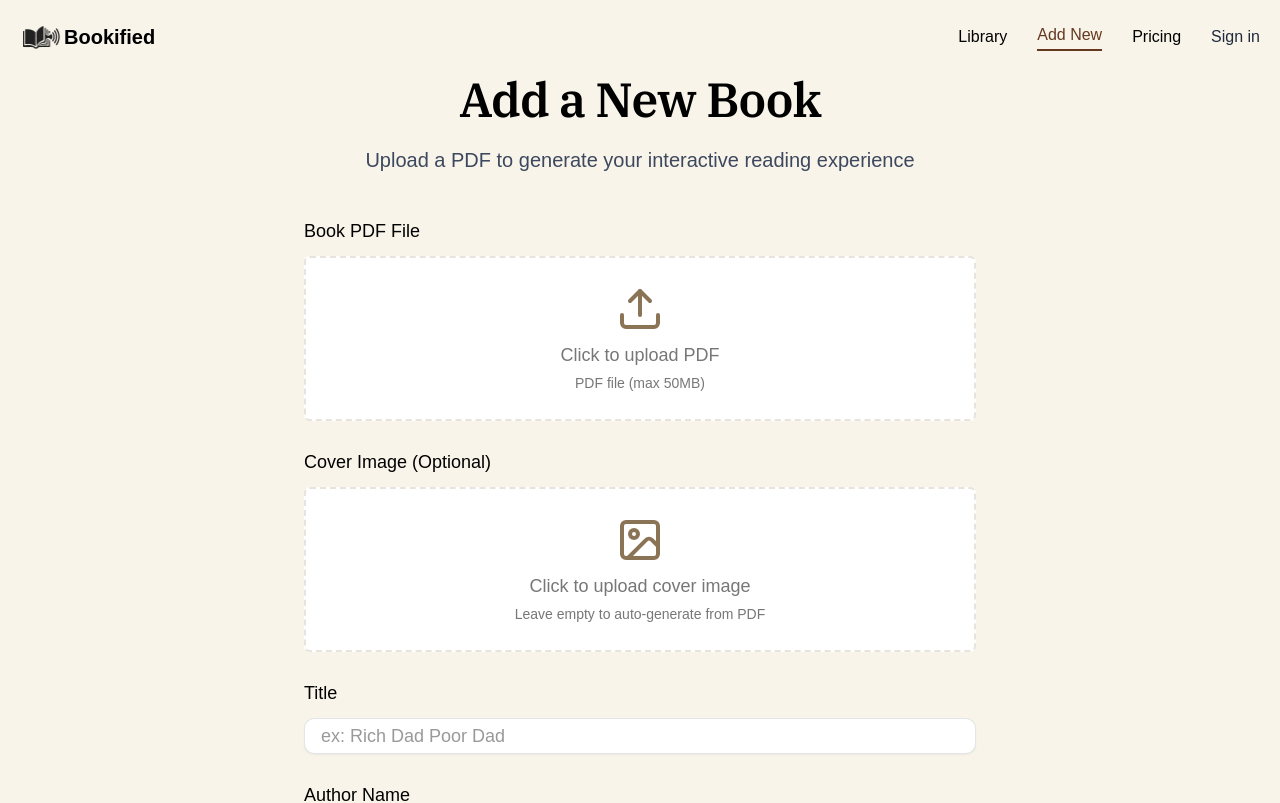
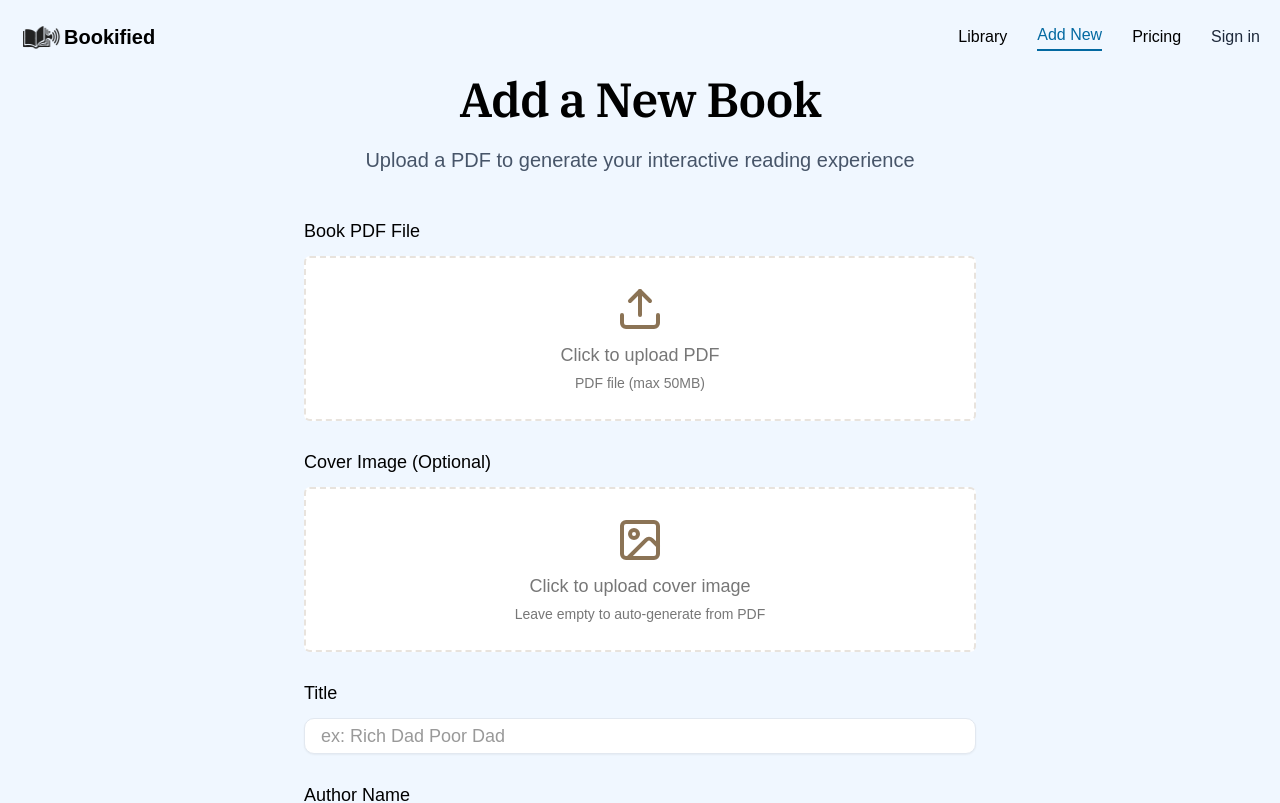
Before and after one commit to Sujata005/SpeakingBooks, a Next.js app: page /books/new in a window 1280 px wide. Shown: the top 803 px of the page. Built offline with nearby package versions, Linux system fonts and the light colour scheme; no server answers; a web font is replaced by a local one.

Commit message:
style: update theme to soft sky blue and powder blue

```diff
--- a/app/globals.css
+++ b/app/globals.css
@@ -50,78 +50,68 @@
 :root {
   --radius: 0.625rem;
 
-  /* Warm Literary Backgrounds */
-  --bg-primary: #f8f4e9;
-  --bg-secondary: #f3e4c7;
-  --bg-tertiary: #fff6e5;
+  /* NEW: Soft Sky Blue Backgrounds */
+  --bg-primary: #f0f7ff;      /* Very light sky blue instead of cream */
+  --bg-secondary: #e0f0fe;    /* Light powder blue instead of tan */
+  --bg-tertiary: #f8fbff;     /* Almost white sky tint */
   --bg-card: #ffffff;
 
-  /* Warm Text Colors */
-  --text-primary: #212a3b;
-  --text-secondary: #3d485e;
-  --text-muted: #222c37;
+  /* Refined Text Colors (Dark Blue-Grey) */
+  --text-primary: #1e293b;    /* Slate 800 */
+  --text-secondary: #475569;  /* Slate 600 */
+  --text-muted: #64748b;
 
-  /* Warm Accent */
-  --accent-warm: #212a3b;
-  --accent-warm-hover: #3d485e;
-  --accent-light: #fff6e5;
+  /* Sky Blue Accents */
+  --accent-warm: #3b82f6;     /* Bright Blue instead of Dark Navy */
+  --accent-warm-hover: #2563eb;
+  --accent-light: #eff6ff;
 
   /* Semantic Colors */
-  --success: #7c9a82;
-  --warning: #d4a853;
+  --success: #10b981;
+  --warning: #f59e0b;
 
-  /* Borders */
-  --border-subtle: rgba(33, 42, 59, 0.12);
-  --border-medium: rgba(33, 42, 59, 0.2);
+  /* Borders (Tinted Blue) */
+  --border-subtle: rgba(59, 130, 246, 0.1);
+  --border-medium: rgba(59, 130, 246, 0.2);
 
-  /* Soft Shadows */
-  --shadow-soft-sm: 0 1px 2px rgba(0, 0, 0, 0.04), 0 1px 3px rgba(0, 0, 0, 0.06);
-  --shadow-soft: 0 1px 3px rgba(0, 0, 0, 0.04), 0 4px 12px rgba(0, 0, 0, 0.08);
-  --shadow-soft-md: 0 2px 4px rgba(0, 0, 0, 0.04), 0 8px 16px rgba(0, 0, 0, 0.08);
-  --shadow-soft-lg: 0 4px 12px rgba(0, 0, 0, 0.08), 0 16px 32px rgba(0, 0, 0, 0.12);
-  --shadow-book: 0px 10px 30px 0px rgba(0, 0, 0, 0.1);
+  /* Soft Shadows (Blue-tinted for softness) */
+  --shadow-soft-sm: 0 1px 2px rgba(30, 58, 138, 0.04);
+  --shadow-soft: 0 4px 12px rgba(30, 58, 138, 0.08);
+  --shadow-book: 0px 10px 30px 0px rgba(30, 58, 138, 0.15);
 
-  /* Base theme colors */
-  --background: #f8f4e9;
-  --foreground: #212a3b;
+  /* Base theme colors - UPDATED FOR POWDER BLUE */
+  --background: #f0f7ff;
+  --foreground: #1e293b;
   --card: #ffffff;
-  --card-foreground: #212a3b;
+  --card-foreground: #1e293b;
   --popover: #ffffff;
-  --popover-foreground: #212a3b;
-  --primary: #212a3b;
+  --popover-foreground: #1e293b;
+  --primary: #334155;          /* 2 Shades Darker Slate Blue for contrast */
   --primary-foreground: #ffffff;
-  --secondary: #f3e4c7;
-  --secondary-foreground: #212a3b;
-  --muted: #f3e4c7;
-  --muted-foreground: #3d485e;
-  --accent: #fff6e5;
-  --accent-foreground: #212a3b;
+  --secondary: #e0f0fe;
+  --secondary-foreground: #1e293b;
+  --muted: #f1f5f9;
+  --muted-foreground: #64748b;
+  --accent: #e0f2fe;
+  --accent-foreground: #0369a1;
   --destructive: oklch(0.577 0.245 27.325);
-  --border: rgba(33, 42, 59, 0.12);
-  --input: rgba(33, 42, 59, 0.12);
-  --ring: #212a3b;
-  --chart-1: oklch(0.646 0.222 41.116);
-  --chart-2: oklch(0.6 0.118 184.704);
-  --chart-3: oklch(0.398 0.07 227.392);
-  --chart-4: oklch(0.828 0.189 84.429);
-  --chart-5: oklch(0.769 0.188 70.08);
+  --border: #e2e8f0;
+  --input: #e2e8f0;
+  --ring: #3b82f6;
+
   --sidebar: #ffffff;
-  --sidebar-foreground: #212a3b;
-  --sidebar-primary: #212a3b;
-  --sidebar-primary-foreground: #ffffff;
-  --sidebar-accent: #f3e4c7;
-  --sidebar-accent-foreground: #212a3b;
-  --sidebar-border: rgba(33, 42, 59, 0.12);
-  --sidebar-ring: #212a3b;
+  --sidebar-foreground: #1e293b;
+  --sidebar-primary: #3b82f6;
+  --sidebar-accent: #f0f7ff;
+  --sidebar-border: #e2e8f0;
 
   /* Brand color */
-  --blue: #212a3b;
+  --blue: #3b82f6;
 
-  /* Brand accent (warm brown) - for active states and CTAs */
-  --color-brand: #663820;
-  --color-brand-hover: #7a4528;
+  /* Updated Brand Accents (Replacing the Brown #663820) */
+  --color-brand: #0369a1;       /* Deep Ocean Blue */
+  --color-brand-hover: #075985;
 
-  /* Layout dimensions */
   --navbar-height: 74px;
 }
 
@@ -212,7 +202,7 @@
     @apply relative z-20 flex flex-col justify-center items-center p-7;
   }
   .form-btn {
-    @apply !w-full h-14 rounded-[10px] bg-[#663820] cursor-pointer hover:bg-[#7a4528] text-xl text-white font-bold transition-colors;
+    @apply !w-full h-14 rounded-[10px] bg-[#0369a1] cursor-pointer hover:hover:bg-[#075985] text-xl text-white font-bold transition-colors;
     font-family: 'IBM Plex Serif', serif;
   }
   .loading-wrapper {
@@ -384,10 +374,10 @@
      VAPI CONTROLS COMPONENT
      =========================================== */
   .vapi-header-card {
-    @apply flex items-center gap-6 bg-[#f3e4c7] rounded-[14px] p-6 relative overflow-hidden;
+    @apply flex items-center gap-6 bg-[#e0f0fe] rounded-[14px] p-6 relative overflow-hidden;
   }
   .vapi-compact-header {
-    @apply flex items-center gap-2 bg-[#f3e4c7] rounded-[14px] p-3 mb-3;
+    @apply flex items-center gap-2 bg-[#e0f0fe] rounded-[14px] p-3 mb-3;
   }
   .vapi-transcript-wrapper {
     @apply min-h-[400px] max-h-[60vh] flex flex-col;
@@ -595,7 +585,7 @@
     @apply max-w-[80%] px-6 py-4 text-base font-medium leading-7 rounded-2xl;
   }
   .transcript-bubble-user {
-    @apply bg-[#663820] text-white rounded-br-sm;
+    @apply bg-[#0369a1] text-white rounded-br-sm;
   }
   .transcript-bubble-assistant {
     @apply bg-[#f3e4c7] text-[#212a3b] rounded-bl-sm;
```
